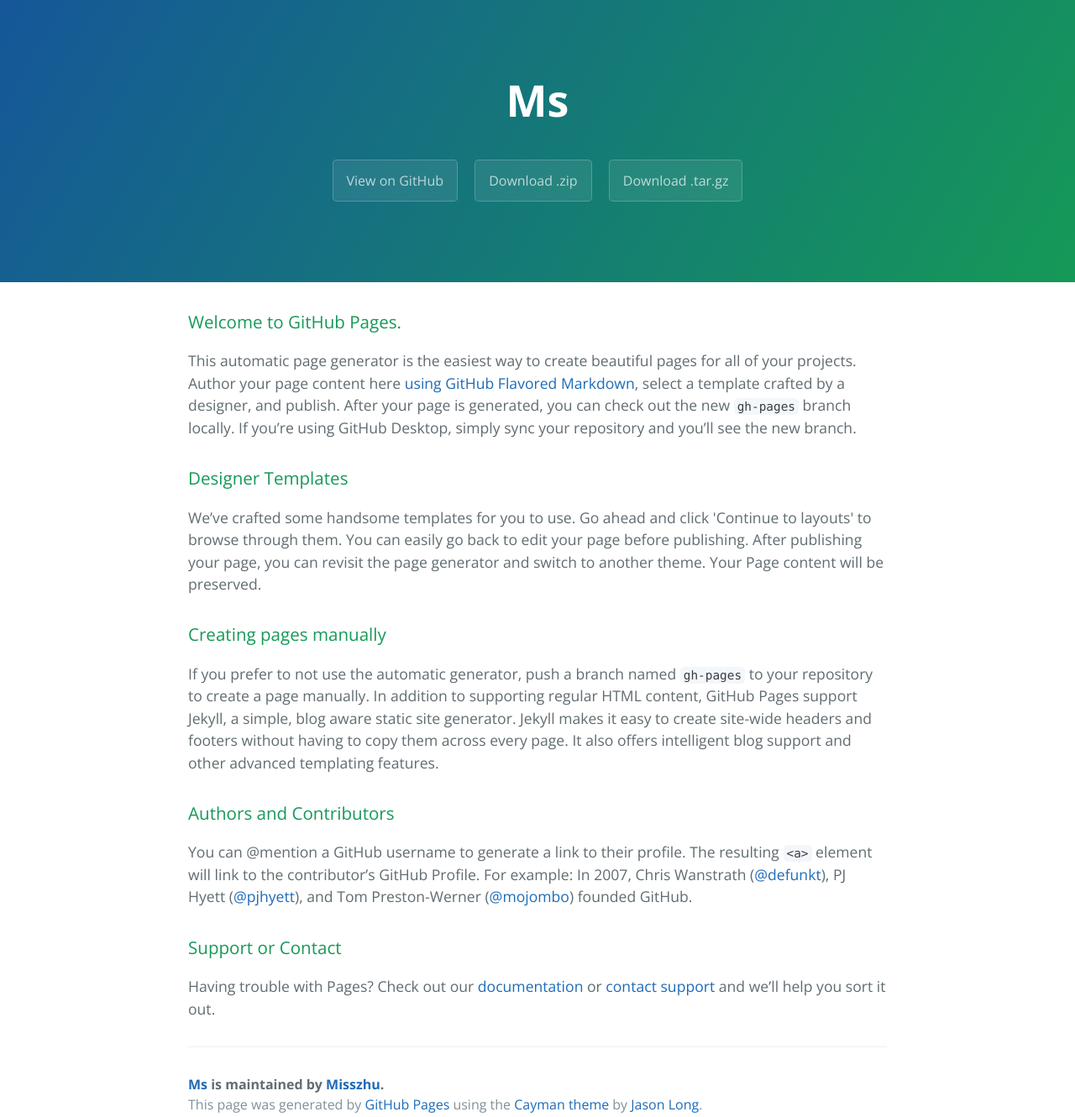
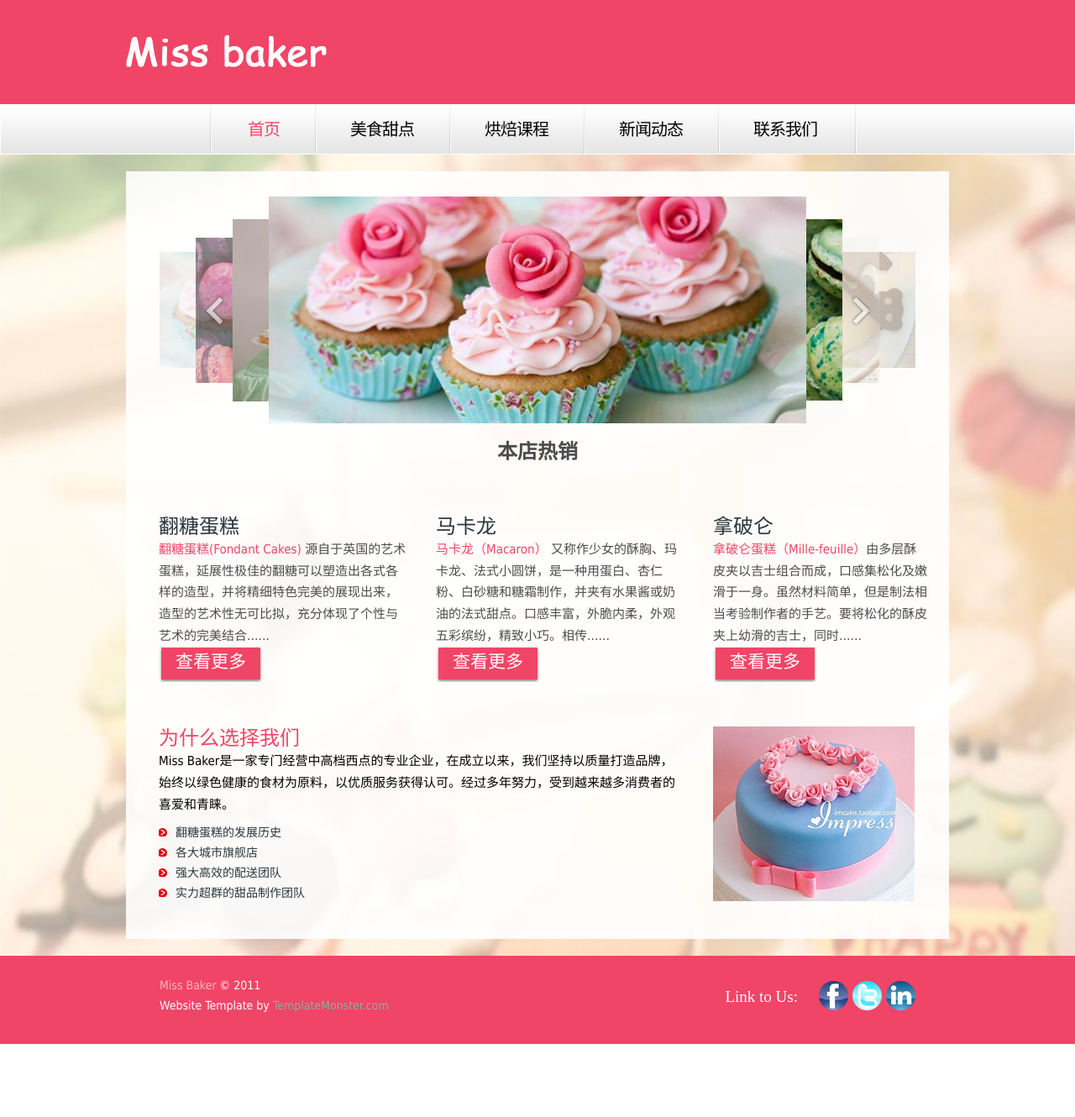
Before and after one commit to Misszhu/MS, a plain HTML site: page index.html in a window 1280 px wide. Shown: the whole page at 84% size. After the commit the page ends 1243 px from the top, so only its background shows below. Drawn offline with nearby package versions, Linux system fonts and the light colour scheme.

Commit message:
Update index.html

```diff
--- a/index.html
+++ b/index.html
@@ -1,57 +1,150 @@
 <!DOCTYPE html>
-<html lang="en-us">
-  <head>
-    <meta charset="UTF-8">
-    <title>Ms by Misszhu</title>
-    <meta name="viewport" content="width=device-width, initial-scale=1">
-    <link rel="stylesheet" type="text/css" href="stylesheets/normalize.css" media="screen">
-    <link href='https://fonts.googleapis.com/css?family=Open+Sans:400,700' rel='stylesheet' type='text/css'>
-    <link rel="stylesheet" type="text/css" href="stylesheets/stylesheet.css" media="screen">
-    <link rel="stylesheet" type="text/css" href="stylesheets/github-light.css" media="screen">
-  </head>
-  <body>
-    <section class="page-header">
-      <h1 class="project-name">Ms</h1>
-      <h2 class="project-tagline"></h2>
-      <a href="https://github.com/Misszhu/MS" class="btn">View on GitHub</a>
-      <a href="https://github.com/Misszhu/MS/zipball/master" class="btn">Download .zip</a>
-      <a href="https://github.com/Misszhu/MS/tarball/master" class="btn">Download .tar.gz</a>
-    </section>
+<html lang="zh">
+<head>
+    <title></title>
+    <meta charset="utf-8">
+    <link rel="stylesheet" href="styles/layout.css" type="text/css" media="screen">
+    <link rel="stylesheet" href="styles/reset.css" type="text/css" media="screen">
+    <link rel="stylesheet" href="styles/style.css" type="text/css" media="screen">
+    <link type="text/css" rel="stylesheet" href="styles/carousel.css">
+    <script type="text/javascript" src="js/jquery.js"></script>
+    <script type="text/javascript" src="js/carousel.js"></script>
+</head>
+<body id="page1">
 
-    <section class="main-content">
-      <h3>
-<a id="welcome-to-github-pages" class="anchor" href="#welcome-to-github-pages" aria-hidden="true"><span aria-hidden="true" class="octicon octicon-link"></span></a>Welcome to GitHub Pages.</h3>
+	<div class="extra">
+		<header>
+			<div class="top-row">
+				<div class="main">
+					<div class="wrapper" >
+						<h1><a href="index.html">MissBaker</a></h1>
 
-<p>This automatic page generator is the easiest way to create beautiful pages for all of your projects. Author your page content here <a href="https://guides.github.com/features/mastering-markdown/">using GitHub Flavored Markdown</a>, select a template crafted by a designer, and publish. After your page is generated, you can check out the new <code>gh-pages</code> branch locally. If you’re using GitHub Desktop, simply sync your repository and you’ll see the new branch.</p>
-
-<h3>
-<a id="designer-templates" class="anchor" href="#designer-templates" aria-hidden="true"><span aria-hidden="true" class="octicon octicon-link"></span></a>Designer Templates</h3>
-
-<p>We’ve crafted some handsome templates for you to use. Go ahead and click 'Continue to layouts' to browse through them. You can easily go back to edit your page before publishing. After publishing your page, you can revisit the page generator and switch to another theme. Your Page content will be preserved.</p>
-
-<h3>
-<a id="creating-pages-manually" class="anchor" href="#creating-pages-manually" aria-hidden="true"><span aria-hidden="true" class="octicon octicon-link"></span></a>Creating pages manually</h3>
-
-<p>If you prefer to not use the automatic generator, push a branch named <code>gh-pages</code> to your repository to create a page manually. In addition to supporting regular HTML content, GitHub Pages support Jekyll, a simple, blog aware static site generator. Jekyll makes it easy to create site-wide headers and footers without having to copy them across every page. It also offers intelligent blog support and other advanced templating features.</p>
-
-<h3>
-<a id="authors-and-contributors" class="anchor" href="#authors-and-contributors" aria-hidden="true"><span aria-hidden="true" class="octicon octicon-link"></span></a>Authors and Contributors</h3>
-
-<p>You can @mention a GitHub username to generate a link to their profile. The resulting <code>&lt;a&gt;</code> element will link to the contributor’s GitHub Profile. For example: In 2007, Chris Wanstrath (<a href="https://github.com/defunkt" class="user-mention">@defunkt</a>), PJ Hyett (<a href="https://github.com/pjhyett" class="user-mention">@pjhyett</a>), and Tom Preston-Werner (<a href="https://github.com/mojombo" class="user-mention">@mojombo</a>) founded GitHub.</p>
-
-<h3>
-<a id="support-or-contact" class="anchor" href="#support-or-contact" aria-hidden="true"><span aria-hidden="true" class="octicon octicon-link"></span></a>Support or Contact</h3>
-
-<p>Having trouble with Pages? Check out our <a href="https://help.github.com/pages">documentation</a> or <a href="https://github.com/contact">contact support</a> and we’ll help you sort it out.</p>
-
-      <footer class="site-footer">
-        <span class="site-footer-owner"><a href="https://github.com/Misszhu/MS">Ms</a> is maintained by <a href="https://github.com/Misszhu">Misszhu</a>.</span>
-
-        <span class="site-footer-credits">This page was generated by <a href="https://pages.github.com">GitHub Pages</a> using the <a href="https://github.com/jasonlong/cayman-theme">Cayman theme</a> by <a href="https://twitter.com/jasonlong">Jason Long</a>.</span>
-      </footer>
-
-    </section>
+					</div>
+				</div>
+			</div>
+			<div class="menu-row">
+				<div class="menu-border">
+					<div class="main">
+						<nav>
+							<ul class="menu">
+								<li><a class="active" href="index.html">首页</a></li>
+								<li><a href="list.html">美食甜点</a></li>
+								<li><a href="course.html">烘焙课程</a></li>
+								<li><a href="news.html">新闻动态</a></li>
+								<li class="last"><a href="contact.html">联系我们</a></li>
+							</ul>
+						</nav>
+					</div>
+				</div>
+			</div>
+			<div class="ic">More Website Templates @ TemplateMonster.com - September 26, 2011!</div>
+		</header>
 
 
-  </body>
+		<!--==============================content================================-->
+		<div class="inner">
+			<div class="main">
+				<section id="content">
+					<div class="slider">
+						<div class="J_Poster poster-main" data-setting='{
+						                                                                                    "width":900,
+						                                                                                    "height":270,
+						                                                                                    "posterWidth":640,
+						                                                                                    "posterHeight":270,
+						                                                                                    "scale":0.8,
+						                                                                                    "autoPlay":true,
+						                                                                                    "delay":3000,
+						                                                                                    "speed":300
+																											}'>
+							<div class="poster-btn poster-prev-btn"></div>
+						    <ul class="poster-list">
+						    	<li class="poster-item"><a href="#"><img src="images/1.jpg" width="100%" height="100%"></a></li>
+						        <li class="poster-item"><a href="#"><img src="images/2.jpg" width="100%" height="100%"></a></li>
+						        <li class="poster-item"><a href="#"><img src="images/3.jpg" width="100%" height="100%"></a></li>
+						        <li class="poster-item"><a href="#"><img src="images/4.jpg" width="100%" height="100%"></a></li>
+						        <li class="poster-item"><a href="#"><img src="images/5.jpg" width="100%" height="100%"></a></li>
+						        <li class="poster-item"><a href="#"><img src="images/2.jpg" width="100%" height="100%"></a></li>
+						        <li class="poster-item"><a href="#"><img src="images/3.jpg" width="100%" height="100%"></a></li>
+						    </ul>
+						    <div class="poster-btn poster-next-btn"></div>
+						</div>
+						<h4>本店热销</h4>
+						<script>
+
+						$(function(){
+							Carousel.init($(".J_Poster"));<!--初始化传进来的所有集合-->
+						});
+						</script>
+					</div>
+					<div class="bg">
+						<div class="padding">
+							<div class="wrapper">
+								<article class="col-1">
+									<h3>翻糖蛋糕</h3>
+									<p> <a class="link" href="http://www.weibo.com/u/2611921125/home?wvr=5/" target="_blank">翻糖蛋糕(Fondant Cakes)</a> 源自于英国的艺术蛋糕，延展性极佳的翻糖可以塑造出各式各样的造型，并将精细特色完美的展现出来，造型的艺术性无可比拟，充分体现了个性与艺术的完美结合……</p>
+									<div class="relative">
+										<a class="button-2" href="#">查看更多</a>
+									</div>
+								</article>
+								<article class="col-1">
+									<h3>马卡龙</h3>
+									<p><a class="link" target="_blank" href="http://www.weibo.com/u/2611921125/home?wvr=5/">马卡龙（Macaron）</a> 又称作少女的酥胸、玛卡龙、法式小圆饼，是一种用蛋白、杏仁粉、白砂糖和糖霜制作，并夹有水果酱或奶油的法式甜点。口感丰富，外脆内柔，外观五彩缤纷，精致小巧。相传……</p>
+									<div class="relative">
+										<a class="button-2" href="#">查看更多</a>
+									</div>
+								</article>
+								<article class="col-2">
+									<h3>拿破仑</h3>
+									<p><a class="link" href="http://www.weibo.com/u/2611921125/home?wvr=5">拿破仑蛋糕（Mille-feuille）</a>由多层酥皮夹以吉士组合而成，口感集松化及嫩滑于一身。虽然材料简单，但是制法相当考验制作者的手艺。要将松化的酥皮夹上幼滑的吉士，同时……</p>
+									<div class="relative">
+										<a class="button-2" href="#">查看更多</a>
+									</div>
+								</article>
+							</div>
+						</div>
+					</div>
+					<div class="padding-2">
+						<div class="indent-top">
+							<div class="wrapper">
+								<article class="col-3">
+									<h4><strong>为什么选择我们</strong></h4>
+									<p class="color-2 p1">Miss Baker是一家专门经营中高档西点的专业企业，在成立以来，我们坚持以质量打造品牌，始终以绿色健康的食材为原料，以优质服务获得认可。经过多年努力，受到越来越多消费者的喜爱和青睐。</p>
+									<ul class="list-1">
+										<li><a href="#">翻糖蛋糕的发展历史</a></li>
+										<li><a href="#">各大城市旗舰店</a></li>
+										<li><a href="#">强大高效的配送团队</a></li>
+										<li><a href="#">实力超群的甜品制作团队</a></li>
+									</ul>
+								</article>
+								<div class="extra-wrap">
+									<a href="#"><img src="images/banner-1.jpg" alt="" /></a>
+								</div>
+							</div>
+						</div>
+					</div>
+				</section>
+				<div class="block"></div>
+			</div>
+		</div>
+	</div>
+	<footer>
+		<div class="padding">
+			<div class="main">
+				<div class="wrapper">
+					<div class="fleft footer-text">
+						<span>Miss Baker</span> &copy; 2011
+						<strong>Website Template by <a rel="nofollow" class="link" target="_blank" href="http://www.weibo.com/u/2611921125/home?wvr=5/">TemplateMonster.com</a></strong>
+						<!-- {%FOOTER_LINK} -->
+					</div>
+					<ul class="list-services">
+						<li>Link to Us:</li>
+						<li><a class="tooltips" title="facebook" href="#"></a></li>
+						<li class="item-1"><a class="tooltips" title="twitter" href="#"></a></li>
+						<li class="item-2"><a class="tooltips" title="linkedin" href="#"></a></li>
+					</ul>
+				</div>
+			</div>
+		</div>
+	</footer>
+</body>
 </html>
```
